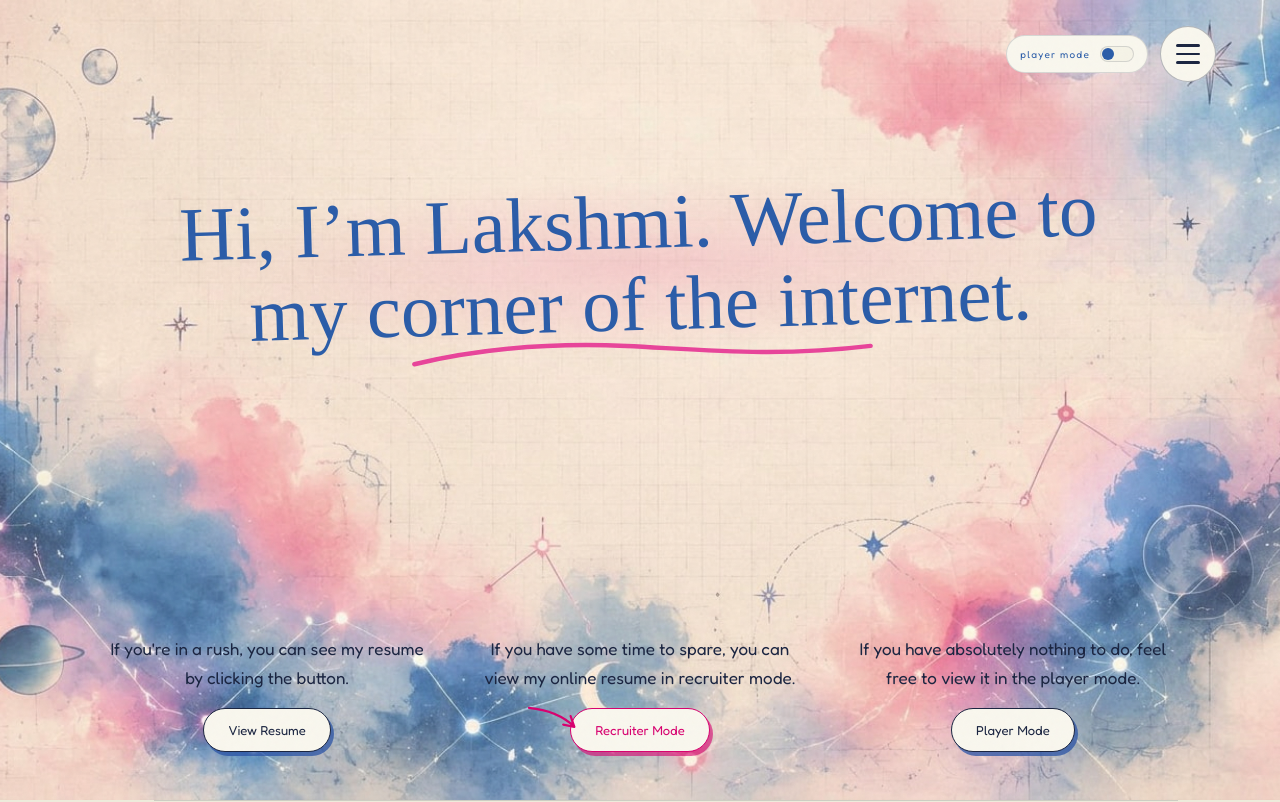
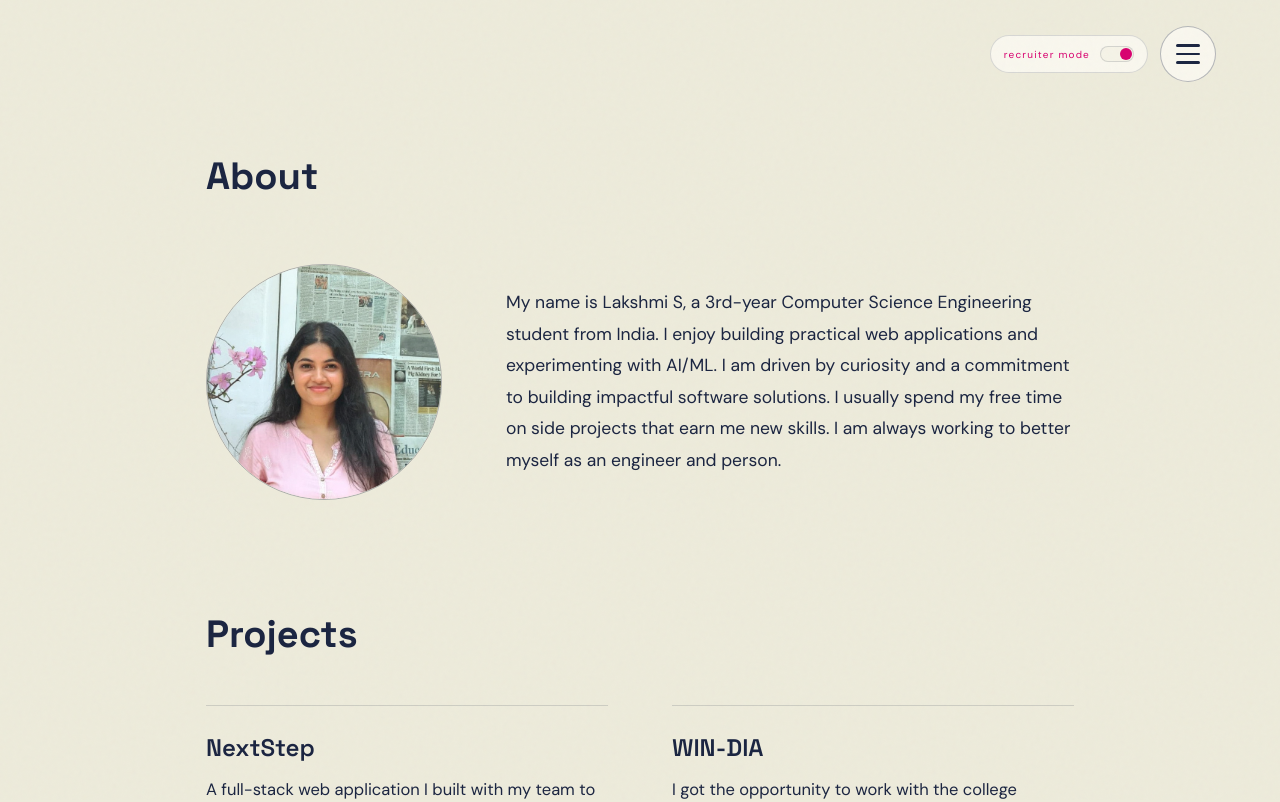
Before and after one commit to thelakshmi/lakshmi-portfolio, a Next.js app: page / in a window 1280 px wide. Shown: the top 802 px of the page. Built offline with nearby package versions, Linux system fonts and the light colour scheme; a web font is replaced by a local one.

Commit message:
Land on Recruiter Mode, trim hero to two invitations, add Download Resume band

```diff
--- a/app/globals.css
+++ b/app/globals.css
@@ -503,7 +503,7 @@ button {
   color: var(--color-pink-soft);
 }
 
-/* the three invitations sit side by side along the bottom of the
+/* the two invitations sit side by side along the bottom of the
    frame, so the whole opening reads on one screen and the width of
    the section is actually used */
 .hero-lines {
@@ -512,7 +512,7 @@ button {
   align-items: stretch;
   justify-content: center;
 
-  /* clear separation between the three CTA groups, wider than the
+  /* clear separation between the two CTA groups, wider than the
      15px text-to-button gap inside each group */
   gap: clamp(24px, 3.4vw, 60px);
 }
@@ -586,11 +586,6 @@ button {
   color: var(--color-pink);
 
   box-shadow: 3px 4px 0 rgb(var(--pink-rgb) / 0.6);
-}
-
-/* keeps the left / right / left tilt rhythm across the three CTAs */
-.hero-button.is-player {
-  rotate: -1.2deg;
 }
 
 .hero-button:hover {
@@ -711,7 +706,7 @@ button {
     font-size: clamp(34px, min(7.6vw, 8vh), 72px);
   }
 
-  /* three columns still fit here — they only get narrower */
+  /* both columns still fit here — they only get narrower */
   .hero-lines {
     gap: clamp(18px, 2.4vw, 34px);
   }
@@ -766,7 +761,7 @@ button {
     font-size: clamp(32px, min(11.5vw, 7.2vh), 58px);
   }
 
-  /* too narrow for three columns — stack the invitations and let
+  /* too narrow for columns — stack the invitations and let
      them fill the width so the whole opening still lands on one
      screen without scrolling */
   .hero-lines {
--- a/app/layout.tsx
+++ b/app/layout.tsx
@@ -51,8 +51,9 @@ export const metadata: Metadata = {
 };
 
 /* the active mode lands on <html data-mode> before first paint, so the
-   matching font system is already applied and nothing flashes */
-const modeInit = `(function(){try{var m=localStorage.getItem("lakshmi-mode");document.documentElement.dataset.mode=m==="recruiter"?"recruiter":"player"}catch(e){document.documentElement.dataset.mode="player"}})();`;
+   matching font system is already applied and nothing flashes.
+   First-time visitors land in Recruiter Mode; a stored choice wins. */
+const modeInit = `(function(){try{var m=localStorage.getItem("lakshmi-mode");document.documentElement.dataset.mode=m==="player"?"player":"recruiter"}catch(e){document.documentElement.dataset.mode="recruiter"}})();`;
 
 export default function RootLayout({ children }: LayoutProps<"/">) {
   return (
--- a/app/recruiter.css
+++ b/app/recruiter.css
@@ -542,6 +542,53 @@
   outline-offset: 3px;
 }
 
+/* closing band — the Download Resume action at the very end of
+   Recruiter Mode, aligned to the heading/content grid above it */
+.rc-resume {
+  display: grid;
+  grid-template-columns: minmax(170px, 30%) minmax(0, 1fr);
+
+  column-gap: clamp(24px, 4vw, 56px);
+  align-items: center;
+
+  margin-top: clamp(30px, 5vh, 44px);
+  padding-top: clamp(18px, 2.6vh, 28px);
+
+  border-top: 1px solid var(--line);
+}
+
+.rc-resume-button {
+  justify-self: start;
+
+  display: inline-flex;
+  align-items: center;
+
+  padding: 10px 26px;
+
+  border-radius: 999px;
+
+  background: var(--color-blue);
+  color: var(--color-white);
+
+  font-family: var(--font-body);
+
+  font-size: 14.5px;
+  font-weight: 500;
+
+  text-decoration: none;
+
+  transition: background 0.2s ease;
+}
+
+.rc-resume-button:hover {
+  background: var(--color-blue-deep);
+}
+
+.rc-resume-button:focus-visible {
+  outline: 2px solid var(--color-blue);
+  outline-offset: 3px;
+}
+
 /* stack heading above its content on small screens - nothing hidden,
    hierarchy and spacing kept readable at every width */
 @media (max-width: 760px) {
--- a/components/Hero.tsx
+++ b/components/Hero.tsx
@@ -9,8 +9,8 @@ import { applyMode, type Mode } from "@/lib/mode";
  * Opening / Hero — a full-screen illustrated scene: the painted
  * reference artwork fills the section background as a single
  * decorative layer. Every word on screen is spec copy from
- * docs/PORTFOLIO_SPEC.md (title + three invitation lines); the
- * three CTA buttons act on that copy — open the resume PDF, or
+ * docs/PORTFOLIO_SPEC.md (title + two invitation lines); the
+ * two CTA buttons act on that copy — open the resume PDF, or
  * switch mode and travel down to About. The background layer is
  * decorative only and hidden from assistive technology.
  */
@@ -98,20 +98,6 @@ export default function Hero() {
               <path d="M4 8c18 3 34 11 44 22M48 30l-11-3M48 30l-3-11" />
             </svg>
           </div>
-
-          <div className="hero-note">
-            <p className="hero-line">
-              If you have absolutely nothing to do, feel free to view it in the
-              player mode.
-            </p>
-            <button
-              className="hero-button is-player"
-              type="button"
-              onClick={() => enterMode("player")}
-            >
-              Player Mode
-            </button>
-          </div>
         </div>
       </div>
     </section>
--- a/components/RecruiterContact.tsx
+++ b/components/RecruiterContact.tsx
@@ -155,6 +155,16 @@ export default function RecruiterContact() {
           </div>
         </div>
       </div>
+
+      {/* closing action at the very end of Recruiter Mode — downloads
+          the resume PDF (placeholder file, replaceable later) */}
+      <div className="rc-resume">
+        <h2 className="rc-contact-heading">Resume</h2>
+
+        <a className="rc-resume-button" href="/resume.pdf" download>
+          Download Resume
+        </a>
+      </div>
     </section>
   );
 }
--- a/lib/mode.ts
+++ b/lib/mode.ts
@@ -19,8 +19,8 @@ export const MODE_KEY = "lakshmi-mode";
 export const MODE_EVENT = "mode:change";
 
 export function getMode(): Mode {
-  if (typeof document === "undefined") return "player";
-  return (document.documentElement.dataset.mode as Mode) || "player";
+  if (typeof document === "undefined") return "recruiter";
+  return (document.documentElement.dataset.mode as Mode) || "recruiter";
 }
 
 export function applyMode(mode: Mode) {
@@ -47,5 +47,5 @@ export function subscribeMode(onChange: () => void) {
 
 /** The current mode, always in sync with <html data-mode>. */
 export function useMode(): Mode {
-  return useSyncExternalStore(subscribeMode, getMode, () => "player" as Mode);
+  return useSyncExternalStore(subscribeMode, getMode, () => "recruiter" as Mode);
 }
```
Also changed, not shown: components/ResumeView.tsx (+5 -2 lines), 1 other file (tests, documents, lock files or other folders).
